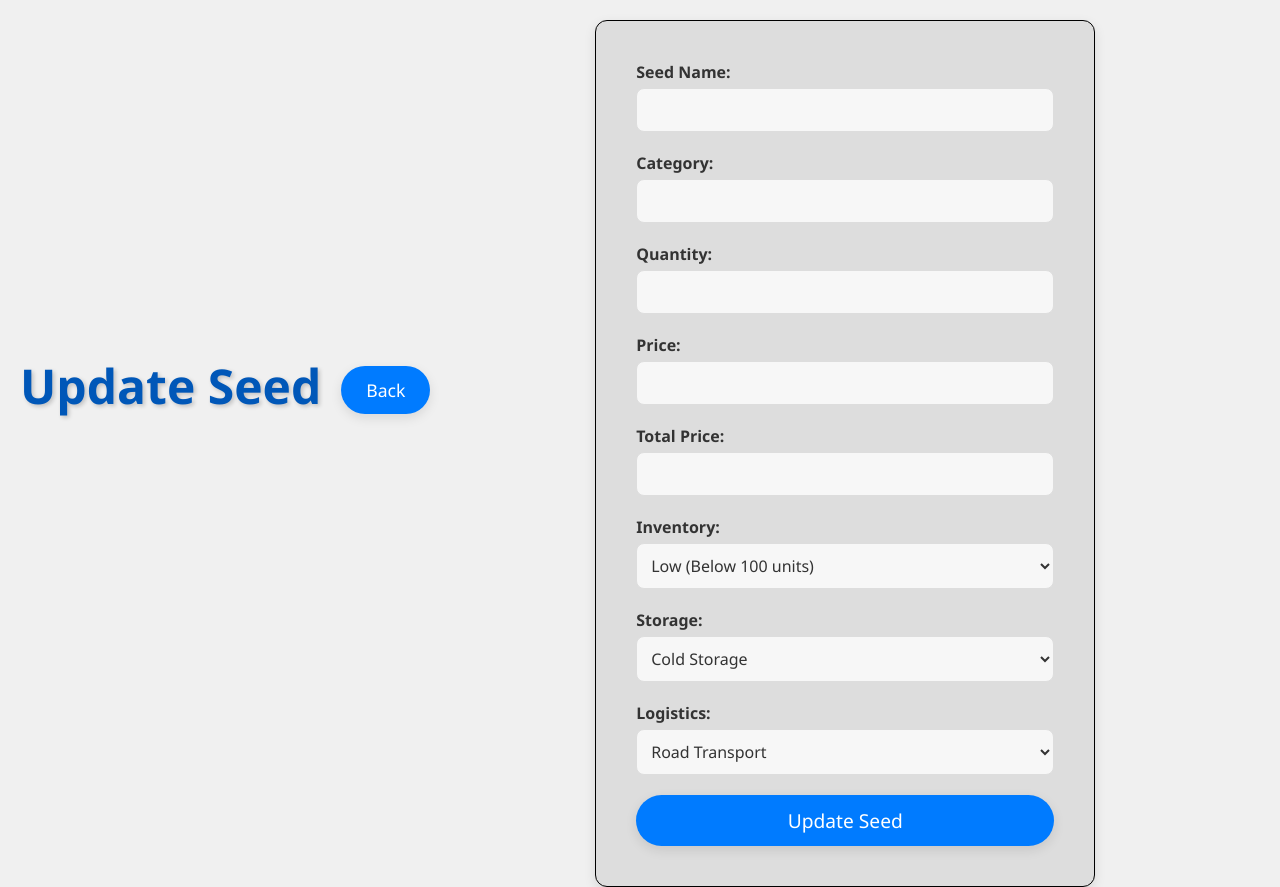
After one commit to soumicshahriar/agriculture_project, a PHP site: page /update_seed.php in a window 1280 px wide. The commit adds this page. Run offline with PHP 8.4, Linux system fonts and the light colour scheme.

Commit message:
agriculture_db (seed update and delete button properly work) done

```diff
--- /dev/null
+++ b/agriculture_db/updateStyle.css
@@ -0,0 +1,200 @@
+/* General Reset */
+* {
+ margin: 0;
+ padding: 0;
+ box-sizing: border-box;
+ font-family: 'Segoe UI', Tahoma, Geneva, Verdana, sans-serif;
+}
+
+/* Body and Global Styles */
+body {
+ background-color: #f0f0f0;
+ color: #333;
+ display: flex;
+ justify-content: center;
+ align-items: center;
+ height: 100vh;
+ padding: 20px;
+ font-size: 16px;
+}
+
+h1 {
+ font-size: 3rem;
+ color: #0057b8;
+ margin-bottom: 30px;
+ text-shadow: 2px 2px 4px rgba(0, 0, 0, 0.2);
+}
+
+/* Form Container Styling */
+form {
+ /* background: linear-gradient(135deg, #5ed1d7, #02f2ff, #00ffe5); */
+ background-color: #ddd;
+ padding: 40px;
+ width: 100%;
+ max-width: 500px;
+ margin: auto;
+ border: 1px solid black;
+ border-radius: 12px;
+ box-shadow: 0 4px 12px rgba(0, 0, 0, 0.1);
+ transition: all 0.3s ease-in-out;
+}
+
+form:hover {
+ transform: scale(1.05);
+ box-shadow: 0 6px 18px rgba(0, 0, 0, 0.2);
+}
+
+/* Label and Input Field Styling */
+label {
+ font-size: 1.1rem;
+ font-weight: bold;
+ color: #333;
+ margin-bottom: 8px;
+ display: block;
+ text-align: left;
+}
+
+input, select {
+ width: 100%;
+ padding: 10px;
+ margin-bottom: 15px;
+ border: 2px solid #ccc;
+ border-radius: 8px;
+ background-color: #fff;
+ font-size: 1rem;
+ color: #333;
+ transition: all 0.3s ease;
+}
+
+input[type="number"]:focus,
+input[type="text"]:focus,
+select:focus {
+ border-color: #007bff;
+ background-color: #f0f8ff;
+ outline: none;
+}
+
+input[type="number"], input[type="text"], select {
+ padding: 12px 15px;
+ background-color: #f7f7f7;
+ font-size: 1rem;
+ border-radius: 8px;
+ border: 1px solid #ddd;
+ margin-bottom: 20px;
+}
+
+input[type="number"]:focus, input[type="text"]:focus, select:focus {
+ border: 2px solid #4CAF50;
+}
+
+/* Button Styling */
+button {
+ background-color: #007bff;
+ color: #fff;
+ padding: 12px 25px;
+ border: none;
+ border-radius: 50px;
+ font-size: 1.1rem;
+ cursor: pointer;
+ transition: all 0.3s ease;
+ box-shadow: 0 4px 12px rgba(0, 0, 0, 0.1);
+}
+
+button:hover {
+ background-color: #0057b8;
+ transform: translateY(-2px);
+ box-shadow: 0 6px 18px rgba(0, 0, 0, 0.2);
+}
+
+/* Input Field Hover Effect */
+input[type="text"]:hover,
+input[type="number"]:hover,
+select:hover {
+ border: 2px solid #0099ff;
+ background-color: #e6f7ff;
+}
+
+/* Select Dropdown Styling */
+select {
+ background-color: #fff;
+ font-size: 1rem;
+ color: #333;
+ padding: 12px 15px;
+ border-radius: 8px;
+ border: 2px solid #ccc;
+ transition: all 0.3s ease;
+}
+
+select:focus {
+ border-color: #007bff;
+ background-color: #f0f8ff;
+ outline: none;
+}
+
+/* Layout Adjustments */
+form > div {
+ margin-bottom: 20px;
+}
+
+form input[type="number"],
+form input[type="text"],
+form select {
+ font-size: 1rem;
+ padding: 10px;
+ border-radius: 8px;
+ background-color: #f7f7f7;
+ border: 1px solid #ddd;
+ margin-bottom: 20px;
+}
+
+form label {
+ font-size: 1rem;
+ font-weight: 600;
+ margin-bottom: 5px;
+}
+
+form button {
+ width: 100%;
+ font-size: 1.2rem;
+}
+
+/* Hover effects for labels */
+form label:hover {
+ color: #007bff;
+}
+
+/* Success/Error Message Styling */
+.success-message {
+ color: #4CAF50;
+ font-weight: bold;
+ margin-top: 20px;
+}
+
+.error-message {
+ color: #f44336;
+ font-weight: bold;
+ margin-top: 20px;
+}
+
+/* Responsive Design */
+@media (max-width: 768px) {
+ h1 {
+   font-size: 2.5rem;
+ }
+ form {
+   padding: 30px;
+ }
+}
+
+@media (max-width: 480px) {
+ h1 {
+   font-size: 2rem;
+ }
+ form {
+   padding: 20px;
+   width: 90%;
+ }
+ button {
+   font-size: 1rem;
+ }
+}
--- /dev/null
+++ b/agriculture_db/update_seed.php
@@ -0,0 +1,128 @@
+<?php
+// Include the database connection
+include('../config/connect.php');
+
+// Check if the 'id' is passed in the URL (which is for the seedstable table)
+if (isset($_GET['id'])) {
+ $seedstable_id = $_GET['id'];
+
+ // Query to get data from both tables (seeds and seedstable) using the foreign key seed_id
+ $query = "SELECT s.*, ss.* FROM seedstable ss
+              INNER JOIN seeds s ON ss.seed_id = s.seed_id
+              WHERE ss.id = '$seedstable_id'";
+
+ $result = $conn->query($query);
+
+ // Check if data is found for the seedstable entry
+ if ($result->num_rows > 0) {
+  $data = $result->fetch_assoc();  // Store the result into $data
+ } else {
+  echo "Seed not found!";
+  exit();
+ }
+}
+
+// Handle form submission to update seed data
+if (isset($_POST['update_seed'])) {
+ // Get values from the form
+ $seedName = $_POST['seedName'];
+ $seedCategory = $_POST['seedCategory'];
+ $seedQuantity = $_POST['seedQuantity'];
+ $seedPrice = $_POST['seedPrice'];
+ $seedTotalPrice = $seedQuantity * $seedPrice;
+ $seedInventory = $_POST['seedInventory'];
+ $seedStorage = $_POST['seedStorage'];
+ $seedLogistics = $_POST['seedLogistics'];
+
+ // Prepare and execute update query for seedstable
+ $updateSeedstableQuery = "UPDATE seedstable
+                              SET quantity = '$seedQuantity', price = '$seedPrice', totalPrice = '$seedTotalPrice',
+                                  inventory = '$seedInventory', storage = '$seedStorage', logistics = '$seedLogistics'
+                              WHERE id = '$seedstable_id'";
+
+ if ($conn->query($updateSeedstableQuery) === TRUE) {
+  // Update successful for seedstable
+
+  // Prepare and execute update query for seeds
+  $updateSeedsQuery = "UPDATE seeds
+                             SET seed_name = '$seedName', category = '$seedCategory'
+                             WHERE seed_id = (SELECT seed_id FROM seedstable WHERE id = '$seedstable_id')";
+
+  if ($conn->query($updateSeedsQuery) === TRUE) {
+   echo "Seed updated successfully!";
+   header('Location: index2.php');
+  } else {
+   echo "Error updating seed in seeds table: " . $conn->error;
+  }
+ } else {
+  echo "Error updating seed in seedstable table: " . $conn->error;
+ }
+}
+?>
+
+<!DOCTYPE html>
+<html lang="en">
+
+<head>
+ <meta charset="UTF-8">
+ <title>Update Seed</title>
+ <link rel="stylesheet" href="updateStyle.css">
+</head>
+
+<body>
+ <h1>Update Seed</h1><br>
+ <a href="./index2.php"><button style="margin-bottom: 20px; margin-left:20px">Back</button></a>
+ <!-- Form to update seed data -->
+ <form method="POST" action="">
+
+  <!-- Seed Name (from seeds table) -->
+  <label for="seedName">Seed Name:</label>
+  <input type="text" id="seedName" name="seedName" value="<?php echo isset($data['seed_name']) ? htmlspecialchars($data['seed_name']) : ''; ?>" readonly><br>
+
+  <!-- Category (from seeds table) -->
+  <label for="seedCategory">Category:</label>
+  <input type="text" id="seedCategory" name="seedCategory" value="<?php echo isset($data['category']) ? htmlspecialchars($data['category']) : ''; ?>" readonly><br>
+
+  <!-- Quantity (from seedstable table) -->
+  <label for="seedQuantity">Quantity:</label>
+  <input type="number" id="seedQuantity" name="seedQuantity" value="<?php echo isset($data['quantity']) ? htmlspecialchars($data['quantity']) : ''; ?>" required><br>
+
+  <!-- Price (from seedstable table) -->
+  <label for="seedPrice">Price:</label>
+  <input type="number" id="seedPrice" name="seedPrice" value="<?php echo isset($data['price']) ? htmlspecialchars($data['price']) : ''; ?>" required><br>
+
+  <!-- Total Price (calculated based on quantity and price) -->
+  <label for="seedTotalPrice">Total Price:</label>
+  <input type="number" id="seedTotalPrice" name="seedTotalPrice" value="<?php echo isset($data['totalPrice']) ? htmlspecialchars($data['totalPrice']) : ''; ?>" readonly><br>
+
+  <!-- Inventory (from seedstable table) -->
+  <label for="seedInventory">Inventory:</label>
+  <select id="seedInventory" name="seedInventory" required>
+   <option value="low" <?php echo (isset($data['inventory']) && $data['inventory'] == 'low') ? 'selected' : ''; ?>>Low (Below 100 units)</option>
+   <option value="medium" <?php echo (isset($data['inventory']) && $data['inventory'] == 'medium') ? 'selected' : ''; ?>>Medium (100-500 units)</option>
+   <option value="high" <?php echo (isset($data['inventory']) && $data['inventory'] == 'high') ? 'selected' : ''; ?>>High (Above 500 units)</option>
+  </select><br>
+
+  <!-- Storage (from seedstable table) -->
+  <label for="seedStorage">Storage:</label>
+  <select id="seedStorage" name="seedStorage" required>
+   <option value="cold_storage" <?php echo (isset($data['storage']) && $data['storage'] == 'cold_storage') ? 'selected' : ''; ?>>Cold Storage</option>
+   <option value="dry_warehouse" <?php echo (isset($data['storage']) && $data['storage'] == 'dry_warehouse') ? 'selected' : ''; ?>>Dry Warehouse</option>
+   <option value="open_yard" <?php echo (isset($data['storage']) && $data['storage'] == 'open_yard') ? 'selected' : ''; ?>>Open Yard</option>
+  </select><br>
+
+  <!-- Logistics (from seedstable table) -->
+  <label for="seedLogistics">Logistics:</label>
+  <select id="seedLogistics" name="seedLogistics" required>
+   <option value="road" <?php echo (isset($data['logistics']) && $data['logistics'] == 'road') ? 'selected' : ''; ?>>Road Transport</option>
+   <option value="rail" <?php echo (isset($data['logistics']) && $data['logistics'] == 'rail') ? 'selected' : ''; ?>>Rail Transport</option>
+   <option value="sea" <?php echo (isset($data['logistics']) && $data['logistics'] == 'sea') ? 'selected' : ''; ?>>Sea Freight</option>
+   <option value="air" <?php echo (isset($data['logistics']) && $data['logistics'] == 'air') ? 'selected' : ''; ?>>Air Freight</option>
+  </select><br>
+
+  <button type="submit" name="update_seed">Update Seed</button>
+ </form>
+
+</body>
+
+</html>
```
Also changed, not shown: agriculture_db/index2.php (+24 -13 lines), agriculture_db/seedupdate.php (deleted, +0 -204 lines).
